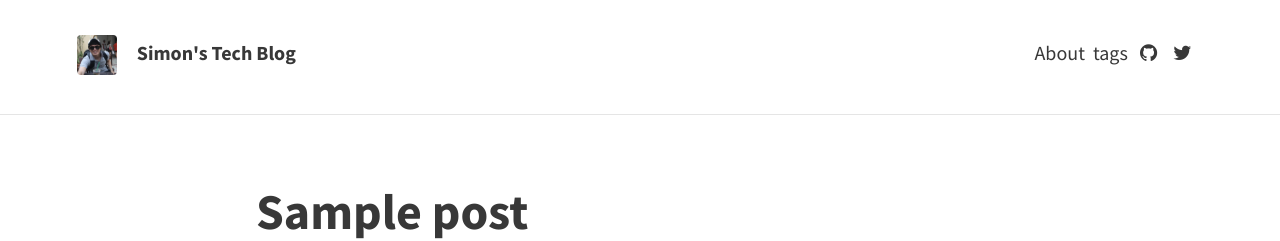
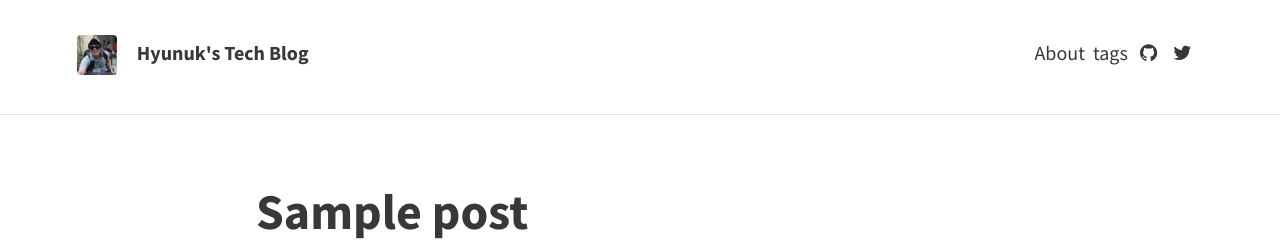
Before and after one commit to gizingun/gizingun.github.com, a Jekyll site: the page built from index.html, in a window 1280 px wide. Shown: the top 241 px of the page. Built offline with Jekyll 4.4.1, drawn with Linux system fonts in a browser that asks for light colours; the list of posts is cut into pages by our own code.

Commit message:
테스트중

```diff
--- a/_config.yml
+++ b/_config.yml
@@ -5,11 +5,11 @@ url: "https://gizingun.github.io/"
 # THEME-SPECIFIC CONFIGURATION
 theme_settings:
   # Meta
-  title: Simon's Tech Blog
+  title: Hyunuk's Tech Blog
   avatar: assets/img/simon.png
   favicon: assets/favicon.ico
   gravatar: # Email MD5 hash
-  description: "Simon 기술 블로그" # used by search engines
+  description: "Hyunuk 기술 블로그" # used by search engines
 
   # Header and footer text
   # header_text: >
```
